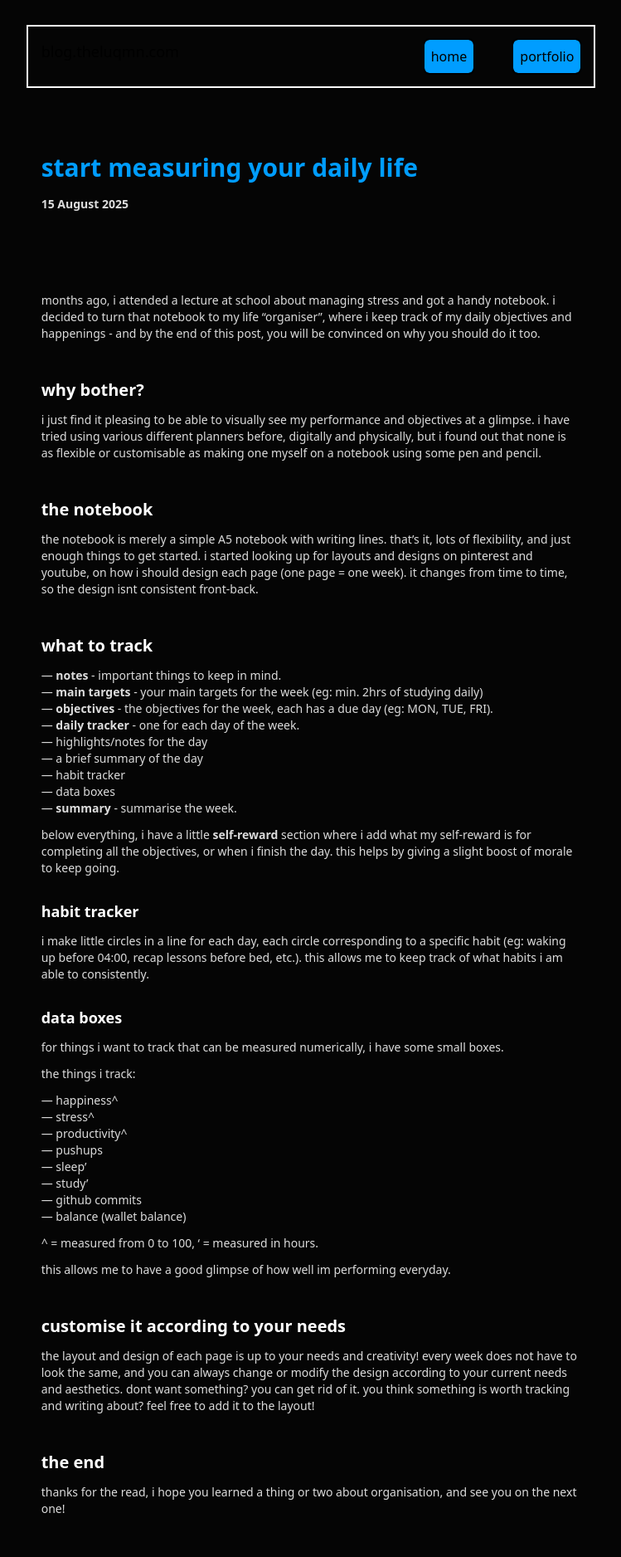
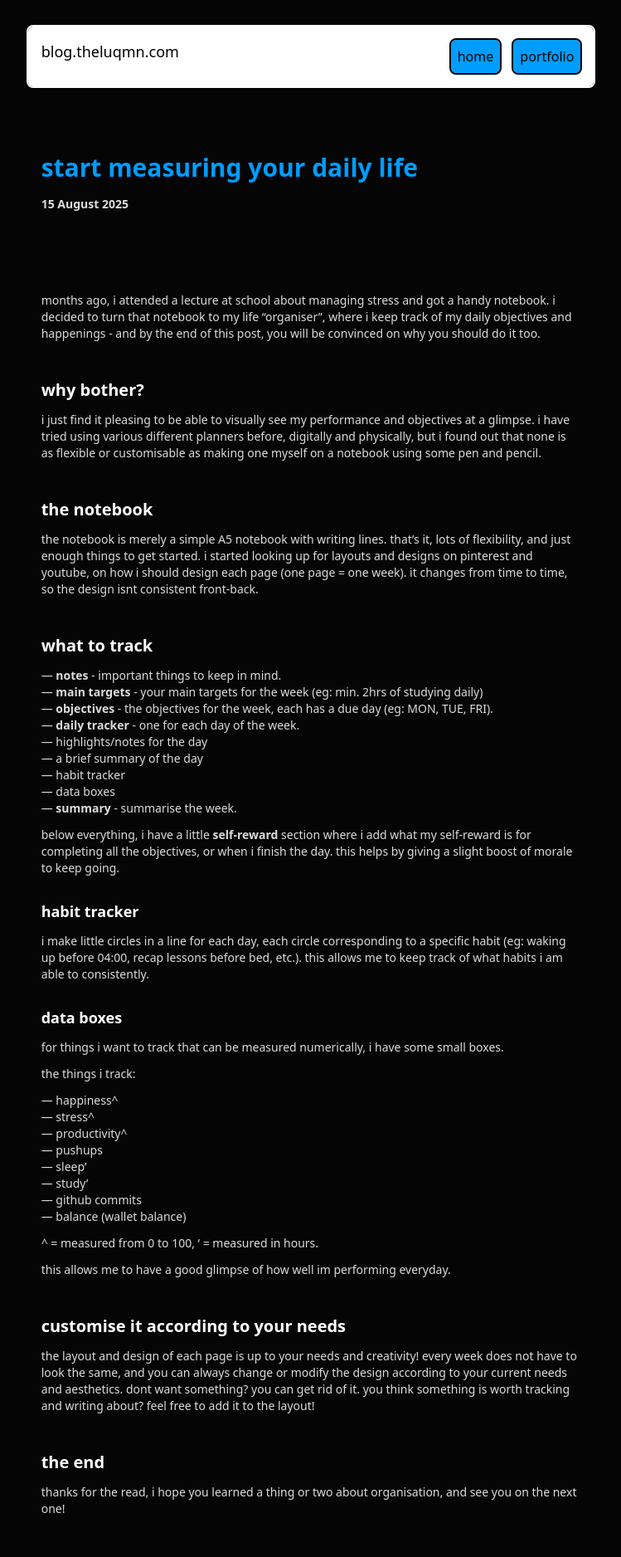
Before and after one commit to theluqmn/blog, a Jekyll site: the page built from wisdom/2025-08-15-measure-yourself-daily.md, in a window 1280 px wide. Shown: the whole page at 83% size, without its empty margins (265-1014 px from the left). Built offline with Jekyll 4.4.1, drawn with Linux system fonts in a browser that asks for light colours; nearby versions of some CDN libraries.

Commit message:
oops got typo

```diff
--- a/_layouts/post.html
+++ b/_layouts/post.html
@@ -23,10 +23,10 @@
     <body class="bg-[rgb(5,5,5)]">
         <main class="p-4 md:p-8 w-full h-full flex flex-col gap-16 md:w-7/12 mx-auto">
             <!--navbar-->
-            <div class="p-4 w-full flex flex-row justify-between bg-whiterounded-md outline outline-2 outline-white">
+            <div class="p-4 w-full flex flex-row justify-between bg-white rounded-md outline outline-2 outline-white">
                 <p class="text-[rgb(0,0,0)] text-lg text-bold">blog.theluqmn.com</h1>
 
-                <div class="flex flex-row gap-12">
+                <div class="flex flex-row gap-4">
                     <a class="p-2 text-black bg-[rgb(0,157,255)] rounded-md outline outline-2 outline-black" href="https://blog.theluqmn.com/">home</a>
                     <a class="p-2 text-black bg-[rgb(0,157,255)] rounded-md outline outline-2 outline-black" href="https://theluqmn.com">portfolio</a>
                 </div>
```
